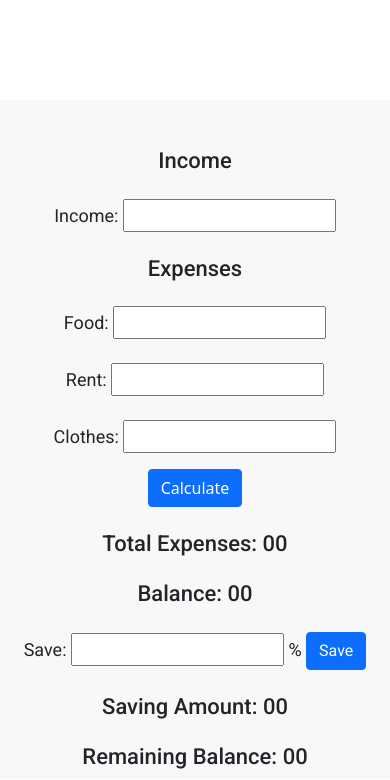
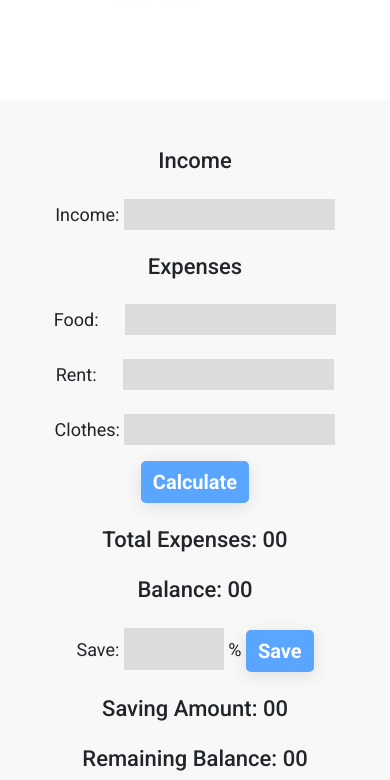
Before and after one commit to toufiqul-hasan/budget-planner, a plain HTML site: page index.html in a window 390 px wide. Shown: the part 582-1362 px from the top of the page. Drawn offline with nearby package versions, Linux system fonts and the light colour scheme.

Commit message:
responsive ui

```diff
--- a/css/style.css
+++ b/css/style.css
@@ -20,6 +20,10 @@ header h1 {
                         /* MAIN */
 /*-------------------------------------------------------------*/
 
+.main-field {
+  overflow: hidden;
+}
+
 .calculation-field {
   background-color: #F8F8F8;
 }
@@ -41,4 +45,29 @@ input {
   font-weight: 400;
   font-size: 18px;
   outline: 0;
+  border: 1px solid #DCDCDC;
+  background-color: #DCDCDC;
 }
+
+.save input {
+  width: 100px;
+  height: 42px;
+  font-family: 'Roboto', sans-serif;
+  font-weight: 400;
+  font-size: 18px;
+  outline: 0;
+  border: 1px solid #DCDCDC;
+  background-color: #DCDCDC;
+}
+
+.btn-style {
+  font-family: 'Roboto', sans-serif;
+  font-weight: 700;
+  font-size: 20px;
+  color: #ffffff;
+  background-color: #59A5FF;
+  box-shadow: 0px 4px 18px rgba(0, 0, 0, 0.1);
+  border-radius: 5px;
+  outline: 0;
+  border: 0;
+}
--- a/index.html
+++ b/index.html
@@ -18,22 +18,22 @@
   <!---------- Heeader End ---------->
   <!---------- Main Start ---------->
   <main>
-    <section class="container mt-5">
+    <section class="container mt-5 main-field">
       <div class="row row-cols-1 row-cols-lg-2 g-5">
         <div class="col">
-          <img width="100%" src="./images/image.jpg" alt="">
+          <img width="100%" src="./images/image.jpg" alt="Budget Calculation Picture">
         </div>
-        <div class="col calculation-field text-center">
+        <div class="col text-center calculation-field">
           <h1 class="mt-5">Income</h1>
           <p class="mt-4">Income: <input type="text" name="" id=""></p>
           <h1 class="mt-4">Expenses</h1>
-          <p class="mt-4">Food: <input type="text" name="" id=""></p>
-          <p class="mt-4">Rent: <input type="text" name="" id=""></p>
+          <p class="mt-4">Food:&nbsp;&nbsp;&nbsp;&nbsp;&nbsp;&nbsp;<input type="text" name="" id=""></p>
+          <p class="mt-4">Rent:&nbsp;&nbsp;&nbsp;&nbsp;&nbsp;&nbsp;<input type="text" name="" id=""></p>
           <p class="mt-4">Clothes: <input type="text" name="" id=""></p>
-          <button type="button" class="btn btn-primary">Calculate</button>
+          <button type="button" class="btn btn-primary btn-style">Calculate</button>
           <h1 class="mt-4">Total Expenses: <span>00</span></h1>
           <h1 class="mt-4">Balance: <span>00</span></h1>
-          <p class="mt-4">Save: <input type="text" name="" id=""> % <button type="button" class="btn btn-primary">Save</button></p>
+          <p class="mt-4 save">Save: <input type="text" name="" id=""> % <button type="button" class="btn btn-primary btn-style">Save</button></p>
           <h1 class="mt-4">Saving Amount: <span>00</span></h1>
           <h1 class="mt-4">Remaining Balance: <span>00</span></h1>
         </div>
```
